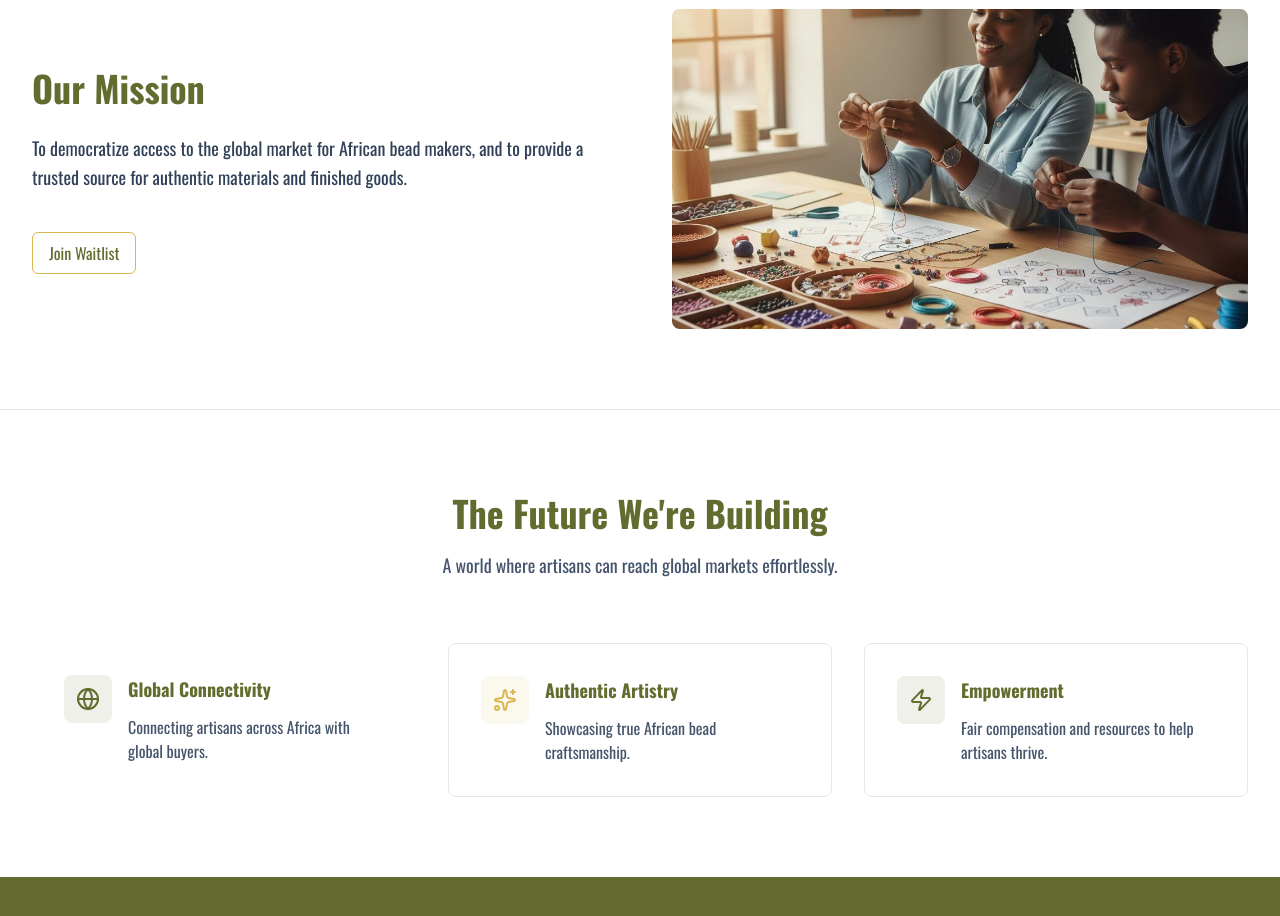
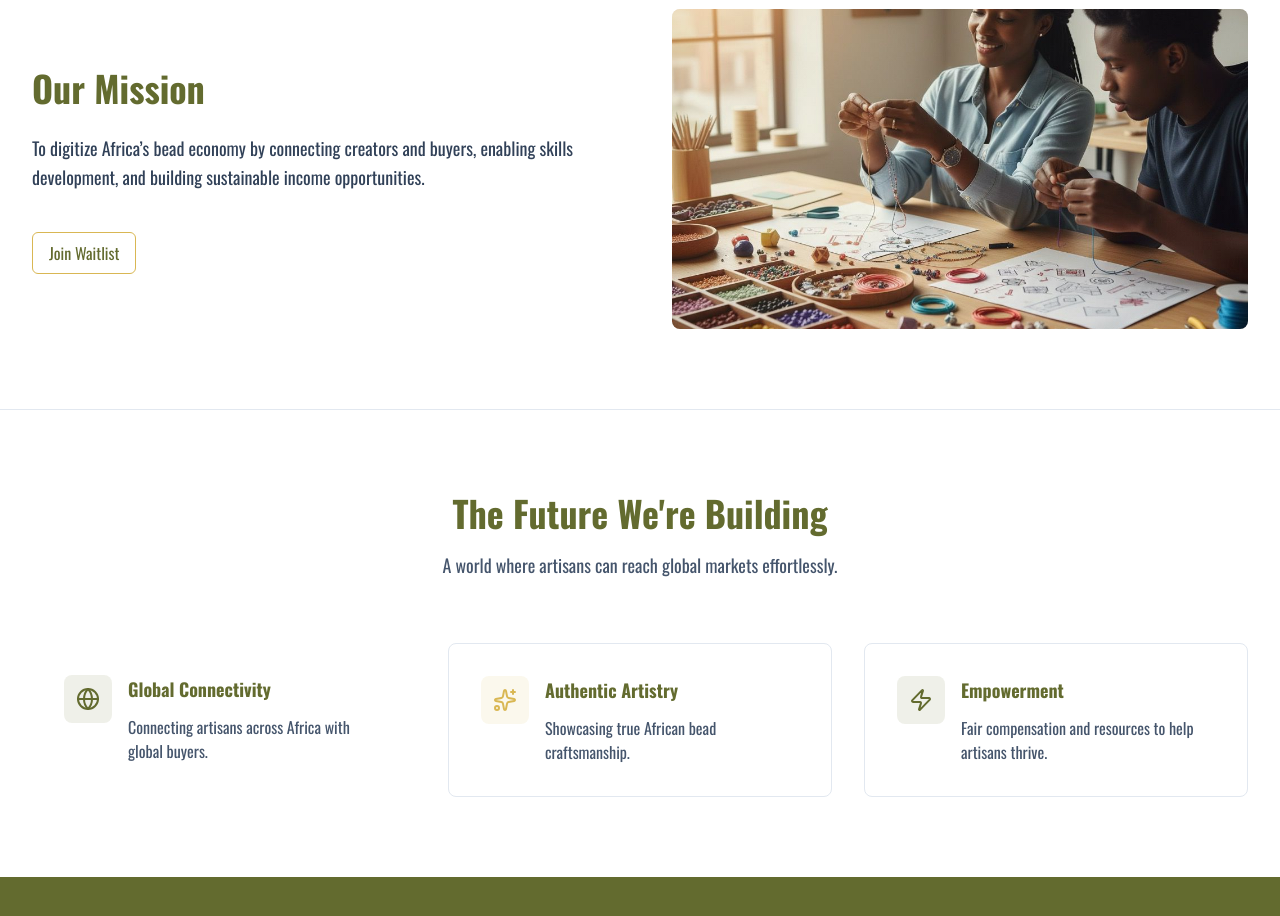
Before and after one commit to Gbolahan007/beaders, a Next.js app: page /about in a window 1280 px wide. Shown: the part 1260-2176 px from the top of the page. Built offline with nearby package versions, Linux system fonts and the light colour scheme.

Commit message:
updated finish

```diff
--- a/app/about/page.tsx
+++ b/app/about/page.tsx
@@ -1,7 +1,11 @@
+"use client";
+
 import Image from "next/image";
 import { Globe, Sparkles, Zap } from "lucide-react";
+import { useRouter } from "next/navigation";
 
 export default function AboutPage() {
+  const router = useRouter();
   return (
     <main className="min-h-screen text-slate-900">
       <section className="relative py-24 text-center bg-[#f9f6e9]">
@@ -142,14 +146,15 @@ export default function AboutPage() {
             </h2>
 
             <p className="text-lg text-slate-700 leading-relaxed">
-              To democratize access to the global market for African bead
-              makers, and to provide a trusted source for authentic materials
-              and finished goods.
+              To digitize Africa’s bead economy by connecting creators and
+              buyers, enabling skills development, and building sustainable
+              income opportunities.
             </p>
 
             <div className="pt-4">
               <button
-                className="px-4 py-2 rounded-md border font-medium bg-white"
+                onClick={() => router.push("/waitlist")}
+                className="px-4 py-2 rounded-md border cursor-pointer font-medium bg-white"
                 style={{ borderColor: "#d9b753", color: "#636b2f" }}
               >
                 Join Waitlist
--- a/app/components/ui/HeroSection.tsx
+++ b/app/components/ui/HeroSection.tsx
@@ -4,6 +4,7 @@ import { useRef, useEffect } from "react";
 import Image from "next/image";
 import { gsap } from "gsap";
 import { SplitText } from "gsap/SplitText";
+import { useRouter } from "next/navigation";
 
 gsap.registerPlugin(SplitText);
 
@@ -11,6 +12,7 @@ const PRIMARY_COLOR = "#636b2f";
 const ACCENT_COLOR = "#d9b753";
 
 const HeroSection = () => {
+  const router = useRouter();
   const heroRef = useRef<HTMLElement>(null);
   const titleRef = useRef<HTMLHeadingElement>(null);
   const subtitleRef = useRef<HTMLParagraphElement>(null);
@@ -164,6 +166,7 @@ const HeroSection = () => {
         <div className="mt-12 flex flex-col sm:flex-row gap-5 justify-center">
           <button
             ref={buttonRef}
+            onClick={() => router.push("waitlist")}
             style={{ backgroundColor: PRIMARY_COLOR }}
             className="cursor-pointer text-white px-10 py-4 rounded-xl font-bold text-lg sm:text-xl w-full sm:w-auto min-w-[200px] shadow-lg"
           >
--- a/app/components/ui/JoinMovementHero.tsx
+++ b/app/components/ui/JoinMovementHero.tsx
@@ -80,15 +80,15 @@ export default function JoinMovementHero() {
       className="relative bg-black overflow-hidden flex items-center justify-center py-10 sm:py-12"
     >
       {/* Background Blobs */}
-      <div className="absolute inset-0 opacity-20">
+      <div className="absolute inset-0">
         <div
           ref={blob1Ref}
-          className="absolute top-1/4 left-1/4 w-72 h-72 rounded-full blur-3xl"
+          className="absolute top-1/4 left-1/4 w-72 h-72 rounded-full blur-3xl opacity-20"
           style={{ backgroundColor: ACCENT_COLOR }}
         />
         <div
           ref={blob2Ref}
-          className="absolute bottom-1/4 right-1/4 w-72 h-72 rounded-full blur-3xl"
+          className="absolute bottom-1/4 right-1/4 w-72 h-72 rounded-full blur-3xl opacity-20"
           style={{ backgroundColor: PRIMARY_COLOR }}
         />
       </div>
--- a/app/features/page.tsx
+++ b/app/features/page.tsx
@@ -75,7 +75,8 @@ export default function PlatformFeatures() {
             ref={subtitleRef}
             className="text-xl md:text-2xl lg:text-3xl text-white/90 font-light"
           >
-            Everything you need to thrive in the bead economy.
+            From creation to commerce, we give you everything you need to thrive
+            in the bead economy and trade with absolute confidence.
           </p>
         </div>
       </div>
```
